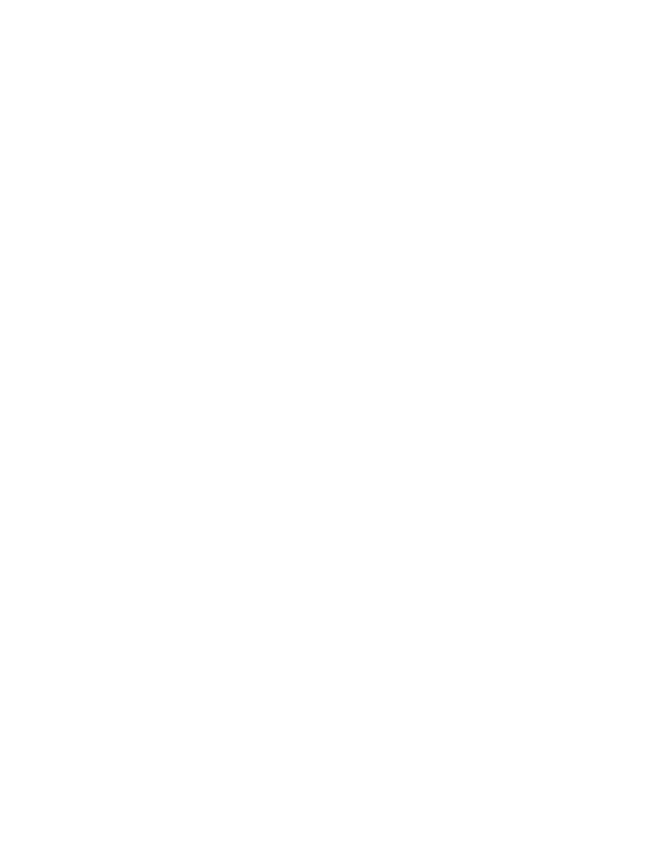
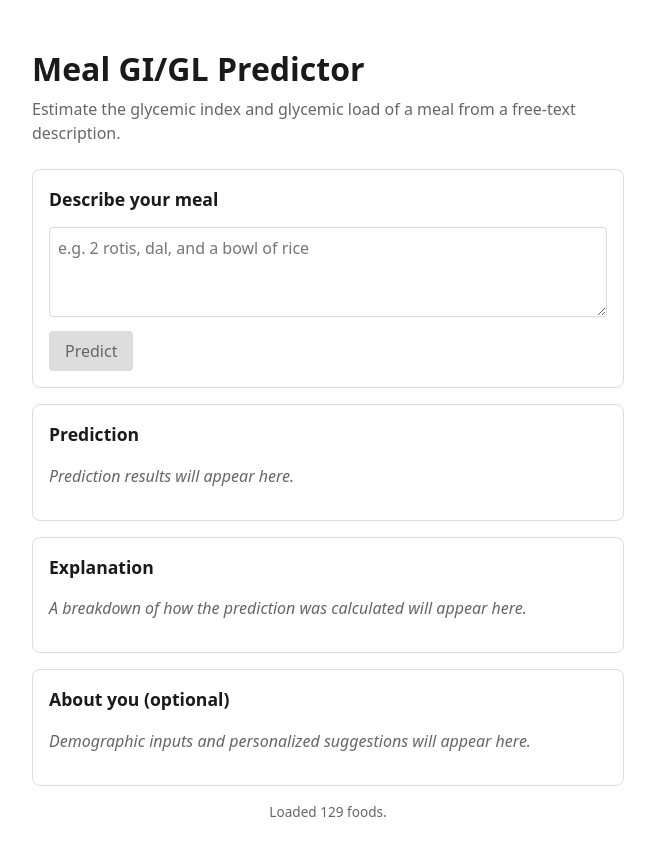
Before and after one commit to arjunapte15/gi-prediction, a website: page site/index.html in a window 1280 px wide. Shown: the whole page, without its empty margins (312-967 px from the left). Before the commit the page ends 800 px from the top, so only its background shows below. Drawn offline with Linux system fonts and the light colour scheme.

Commit message:
Phase 13 complete: site skeleton with client-side foods.json load
Scaffolds site/index.html, style.css, app.js. app.js fetches and
parses data/processed/foods.json on load, exposing it via
window.GIApp for later phases; index.html reserves placeholder
sections for M2's explanation output and M4's demographic
inputs/suggestions. No prediction or parser logic yet.

Adds tests/test_phase_13.js (jsdom + a local static server, since
this needs a real fetch/DOM environment) verifying the loaded
dataset's row count and known food names.

```diff
--- a/site/app.js
+++ b/site/app.js
@@ -0,0 +1,28 @@
+// GI Prediction site — loads the food dataset client-side.
+// Prediction, meal parsing, and model logic are wired in later phases.
+
+window.GIApp = window.GIApp || {};
+
+async function loadFoods() {
+  const statusEl = document.getElementById("data-status");
+  try {
+    const response = await fetch("../data/processed/foods.json");
+    if (!response.ok) {
+      throw new Error(`HTTP ${response.status}`);
+    }
+    const foods = await response.json();
+    window.GIApp.foods = foods;
+    if (statusEl) {
+      statusEl.textContent = `Loaded ${foods.length} foods.`;
+    }
+    return foods;
+  } catch (err) {
+    if (statusEl) {
+      statusEl.textContent = "Failed to load food data.";
+    }
+    console.error("Failed to load foods.json:", err);
+    throw err;
+  }
+}
+
+window.GIApp.ready = loadFoods();
--- a/site/index.html
+++ b/site/index.html
@@ -2,10 +2,43 @@
 <html lang="en">
 <head>
   <meta charset="UTF-8">
+  <meta name="viewport" content="width=device-width, initial-scale=1.0">
   <title>GI Prediction</title>
   <link rel="stylesheet" href="style.css">
 </head>
 <body>
+  <header>
+    <h1>Meal GI/GL Predictor</h1>
+    <p class="subtitle">Estimate the glycemic index and glycemic load of a meal from a free-text description.</p>
+  </header>
+
+  <main>
+    <section id="meal-input" aria-labelledby="meal-input-heading">
+      <h2 id="meal-input-heading">Describe your meal</h2>
+      <textarea id="meal-text" rows="3" placeholder="e.g. 2 rotis, dal, and a bowl of rice"></textarea>
+      <button id="predict-button" type="button" disabled>Predict</button>
+    </section>
+
+    <section id="prediction-output" aria-labelledby="prediction-output-heading">
+      <h2 id="prediction-output-heading">Prediction</h2>
+      <p class="placeholder">Prediction results will appear here.</p>
+    </section>
+
+    <section id="explanation-output" aria-labelledby="explanation-output-heading">
+      <h2 id="explanation-output-heading">Explanation</h2>
+      <p class="placeholder">A breakdown of how the prediction was calculated will appear here.</p>
+    </section>
+
+    <section id="demographic-input" aria-labelledby="demographic-input-heading">
+      <h2 id="demographic-input-heading">About you (optional)</h2>
+      <p class="placeholder">Demographic inputs and personalized suggestions will appear here.</p>
+    </section>
+  </main>
+
+  <footer>
+    <p id="data-status">Loading food data&hellip;</p>
+  </footer>
+
   <script src="app.js"></script>
 </body>
 </html>
--- a/site/style.css
+++ b/site/style.css
@@ -0,0 +1,84 @@
+:root {
+  color-scheme: light dark;
+  --fg: #1a1a1a;
+  --bg: #ffffff;
+  --muted: #666666;
+  --border: #dddddd;
+  --accent: #2f6f4f;
+}
+
+* {
+  box-sizing: border-box;
+}
+
+body {
+  font-family: system-ui, -apple-system, "Segoe UI", sans-serif;
+  max-width: 640px;
+  margin: 0 auto;
+  padding: 1.5rem;
+  color: var(--fg);
+  background: var(--bg);
+  line-height: 1.5;
+}
+
+header {
+  margin-bottom: 1.5rem;
+}
+
+h1 {
+  margin-bottom: 0.25rem;
+}
+
+.subtitle {
+  color: var(--muted);
+  margin-top: 0;
+}
+
+section {
+  border: 1px solid var(--border);
+  border-radius: 8px;
+  padding: 1rem;
+  margin-bottom: 1rem;
+}
+
+section h2 {
+  margin-top: 0;
+  font-size: 1.1rem;
+}
+
+.placeholder {
+  color: var(--muted);
+  font-style: italic;
+}
+
+textarea {
+  width: 100%;
+  font: inherit;
+  padding: 0.5rem;
+  border: 1px solid var(--border);
+  border-radius: 4px;
+  resize: vertical;
+}
+
+button {
+  margin-top: 0.5rem;
+  padding: 0.5rem 1rem;
+  font: inherit;
+  background: var(--accent);
+  color: #fff;
+  border: none;
+  border-radius: 4px;
+  cursor: pointer;
+}
+
+button:disabled {
+  background: var(--border);
+  color: var(--muted);
+  cursor: not-allowed;
+}
+
+footer {
+  color: var(--muted);
+  font-size: 0.85rem;
+  text-align: center;
+}
```
Also changed, not shown: package.json (added, +12 -0 lines), tests/test_phase_13.js (added, +105 -0 lines), 2 other files.
